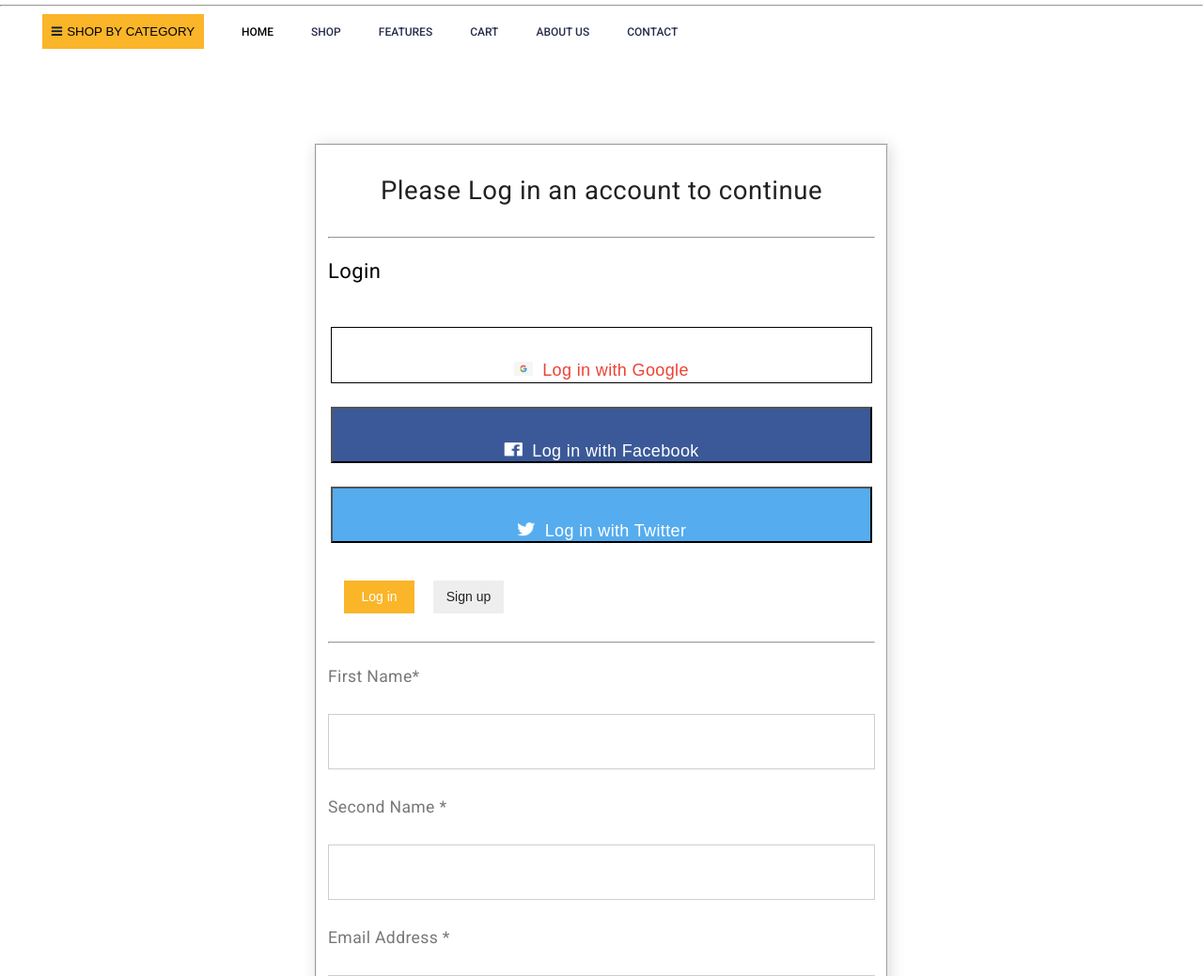
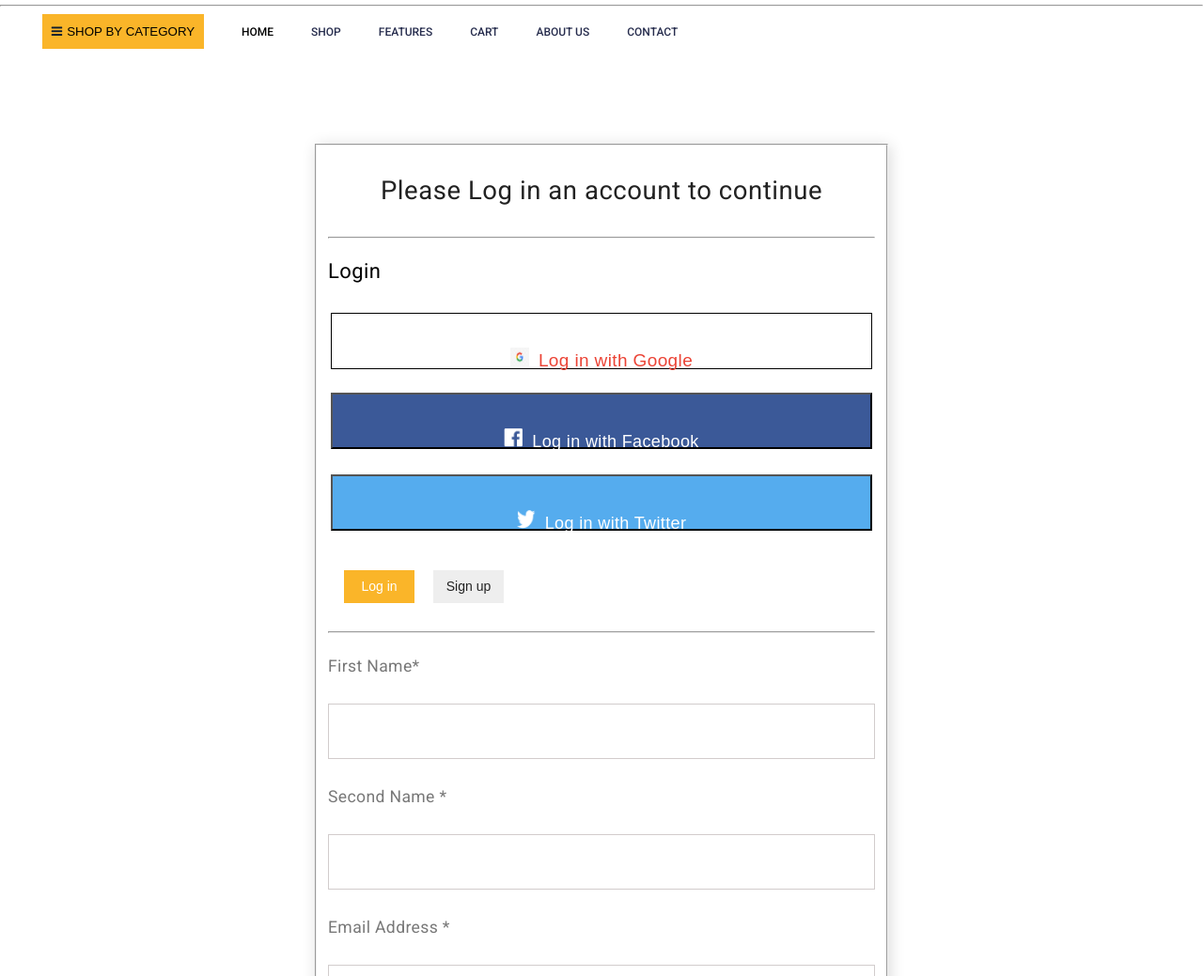
Before and after one commit to Adara-mola/Olowologbon-ELectronics, a plain HTML site: page signup.html in a window 1280 px wide. Shown: the part 61-1100 px from the top of the page at 94% size. Drawn offline with Linux system fonts and the light colour scheme; files whose address does not match are found by name.

Commit message:
Edited sign-up page

```diff
--- a/signup.html
+++ b/signup.html
@@ -125,7 +125,7 @@
 		</div>
 		</header>
 		<main>
-		<fieldset class="login-section">
+		<fieldset class="signup-section">
 				<div class="login-form-container">
 					<div class="login-heading-container">
 						<h3 class="log-heading">Please Log in an account to continue</h3>
--- a/style.css
+++ b/style.css
@@ -856,6 +856,15 @@ ul {
      margin-bottom: 250px;
      margin-top: 100px;
 }
+.signup-section {
+    width: 436px;
+    height: 1203.94px;
+    background: #FFFFFF;
+    box-shadow: 2px 2px 15px rgba(0, 0, 0, 0.15);
+     margin: auto;
+     margin-bottom: 250px;
+     margin-top: 100px;
+}
 .log-heading {
     font-weight: 400;
     font-size: 27.5086px;
@@ -884,10 +893,11 @@ ul {
 
 
 
+
 }
 .google-icon {
     width: 20px;
-    height: 15px;
+    height: 20px;
     color: #ffffff;
     margin-top: 35px;
     margin-right: 10px;
@@ -898,10 +908,10 @@ ul {
     width: 45vw;
     height: 60.02px;
     font-weight: 400;
-    font-size: 18.0069px;
+    font-size: 19.0069px;
     letter-spacing: 0.02em;
     color: #EB4335;
-    margin-top: 25px;
+    margin-top: 10px;
 }
 .facebook-login-btn {
     background: #3B5998;
```
Also changed, not shown: login.html (+2 -2 lines), assets/color.png (added).
